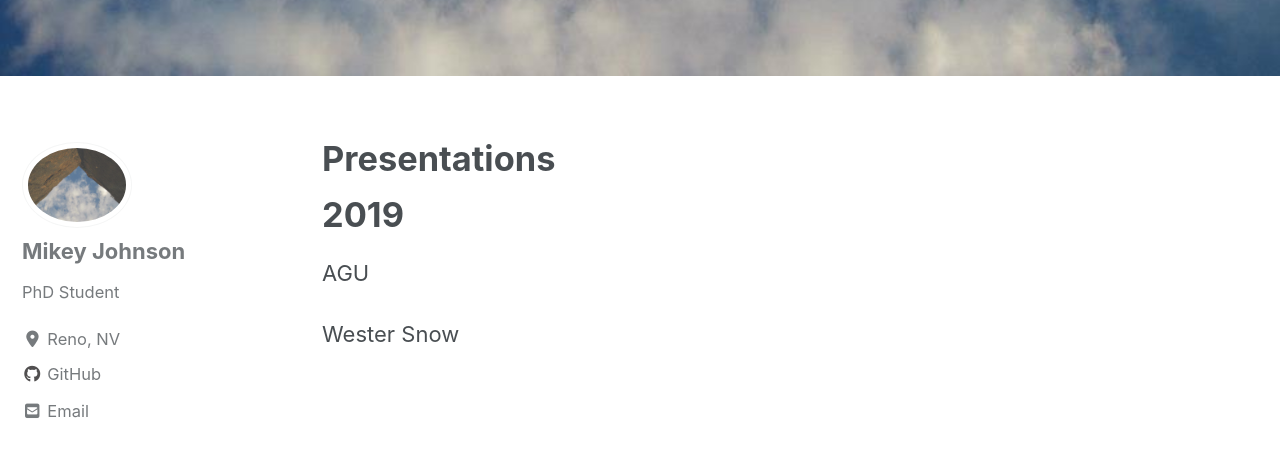
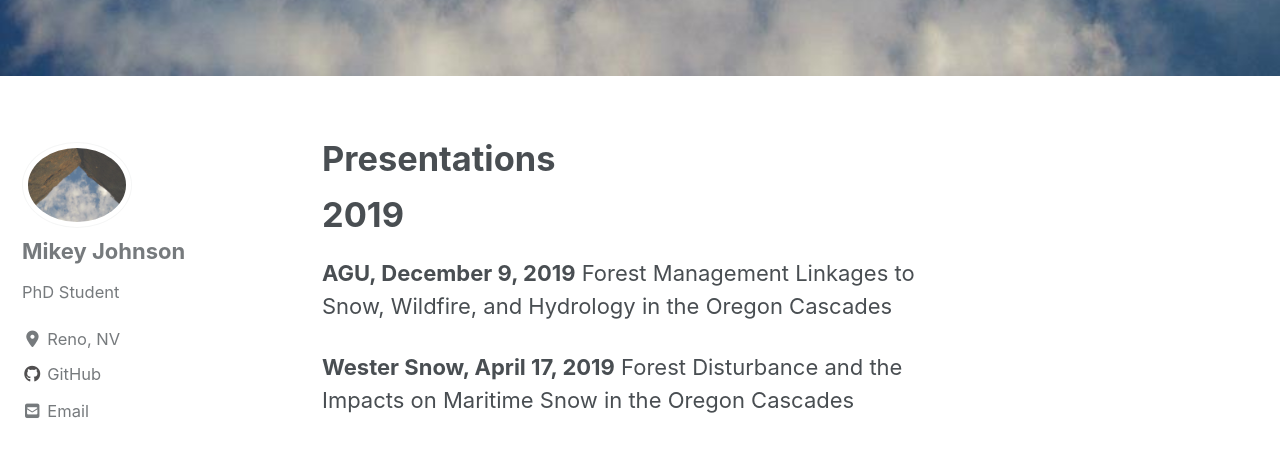
Before and after one commit to aig0216/AlexSnowHydro.github.io, a Jekyll site: the page built from _pages/presentations.md, in a window 1280 px wide and 900 px high, scrolled down 973 px. Shown: the top 457 px of the window. Built offline with Jekyll 4.4.1, drawn with Linux system fonts in a browser that asks for light colours; cached includes are drawn as plain includes; nearby versions of some CDN libraries.

Commit message:
atom to git

```diff
--- a/_pages/presentations.md
+++ b/_pages/presentations.md
@@ -9,6 +9,9 @@ header:
 
 # 2019
 
-AGU
+**AGU, December 9, 2019**
+Forest Management Linkages to Snow, Wildfire, and Hydrology in the Oregon Cascades
 
-Wester Snow
+
+**Wester Snow, April 17, 2019**
+Forest Disturbance and the Impacts on Maritime Snow in the Oregon Cascades
```
